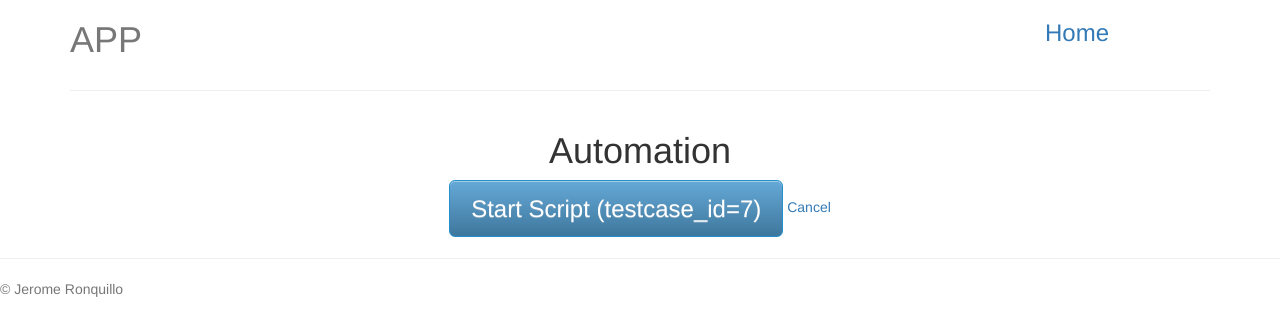
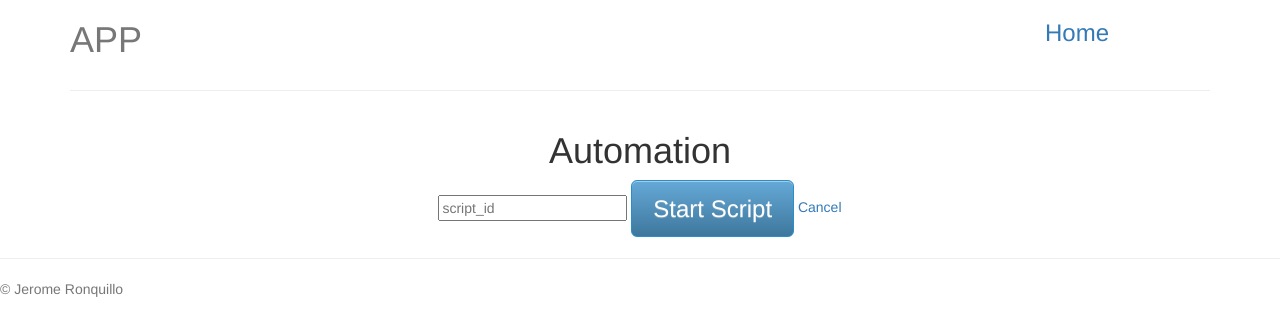
Before and after one commit to jrmronquillo/Controller-App, a Flask app: page /scriptStart/ in a window 1280 px wide. Shown: the top 336 px of the page. Run offline with Flask 2, Linux system fonts and the light colour scheme; some libraries are stand-ins or nearby versions.

Commit message:
change startScript so that and script_id be modified

```diff
--- a/main/templates/scriptStart.html
+++ b/main/templates/scriptStart.html
@@ -7,8 +7,8 @@
 
         <form action="#" method = 'post'>
             <div class='row'>
-                <input type='hidden' name='script_id' value='7'>
-                <input type='submit' value='Start Script (testcase_id=7)' class='create-button'>
+                <input type='text' name='script_id' placeholder='script_id' required>
+                <input type='submit' value='Start Script' class='create-button'>
                 <a href = "#">Cancel</a>
             </div>
         </form>
```
